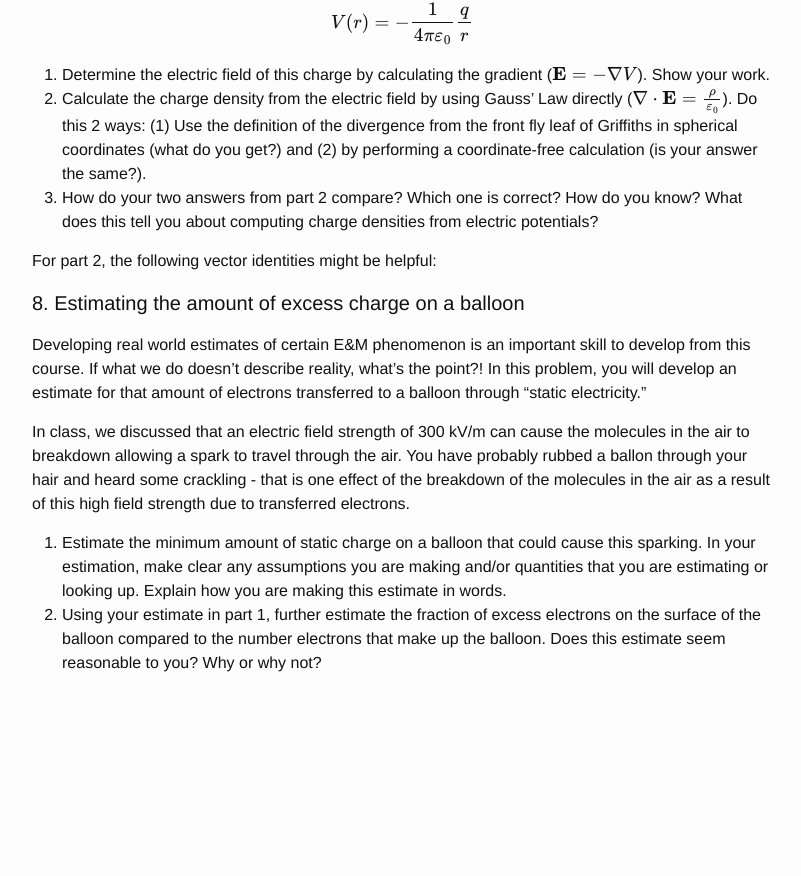
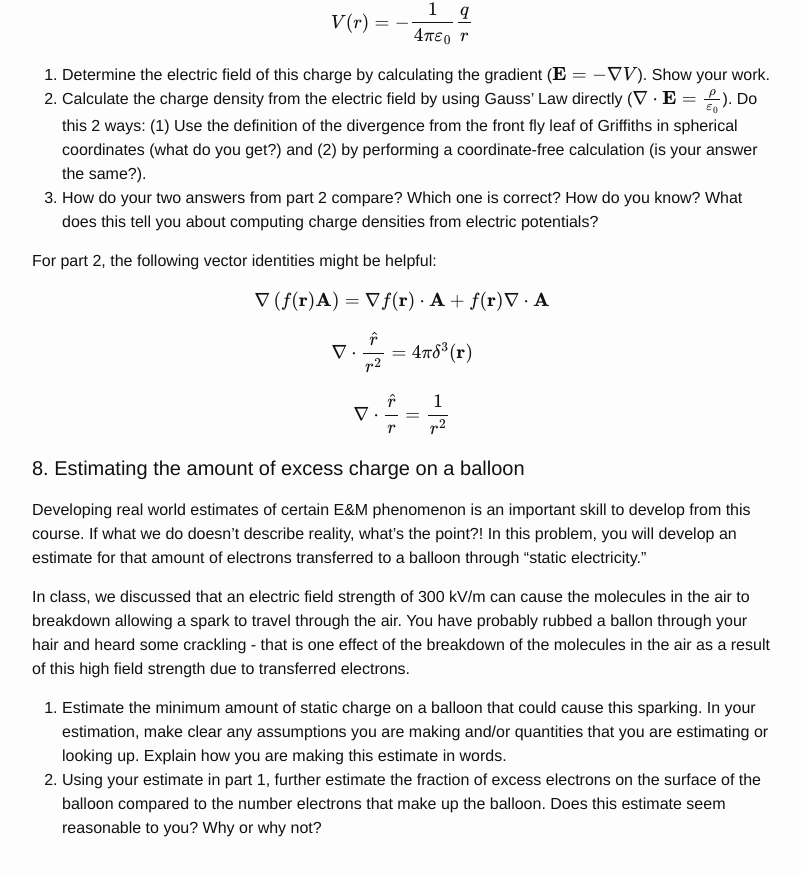
Before and after one commit to dannycab/phy481msu, a Jekyll site: the page built from assignments/homework3.md, in a window 1280 px wide and 900 px high, scrolled down 4173 px. Shown: the top 876 px of the window, without its empty margins (238-1039 px from the left). Built offline with Jekyll 4.4.1, drawn with Linux system fonts in a browser that asks for light colours; formulas are drawn with MathJax 3; before the commit the page ends 4908 px from its top, so only the background shows below that.

Commit message:
Pasted equations back in

```diff
--- a/assignments/homework3.md
+++ b/assignments/homework3.md
@@ -92,6 +92,12 @@
 
 For part 2, the following vector identities might be helpful:
 
+$$\nabla \left(f(\mathbf{r}) \mathbf{A}\right) = \nabla f(\mathbf{r}) \cdot \mathbf{A} + f(\mathbf{r}) \nabla \cdot \mathbf{A}$$
+
+$$\nabla \cdot \dfrac{\hat{r}}{r^2} = 4\pi\delta^3(\mathbf{r})$$
+
+$$\nabla \cdot \dfrac{\hat{r}}{r} = \dfrac{1}{r^2}$$
+
 #### 8. Estimating the amount of excess charge on a balloon
 
 Developing real world estimates of certain E&M phenomenon is an important skill to develop from this course. If what we do doesn't describe reality, what's the point?! In this problem, you will develop an estimate for that amount of electrons transferred to a balloon through "static electricity."
```
